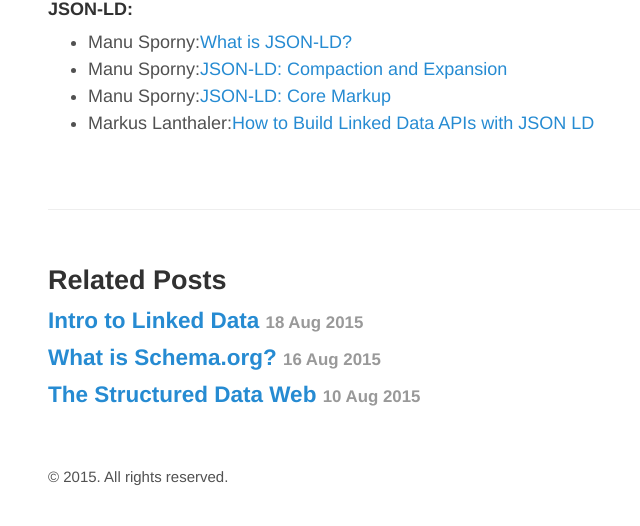
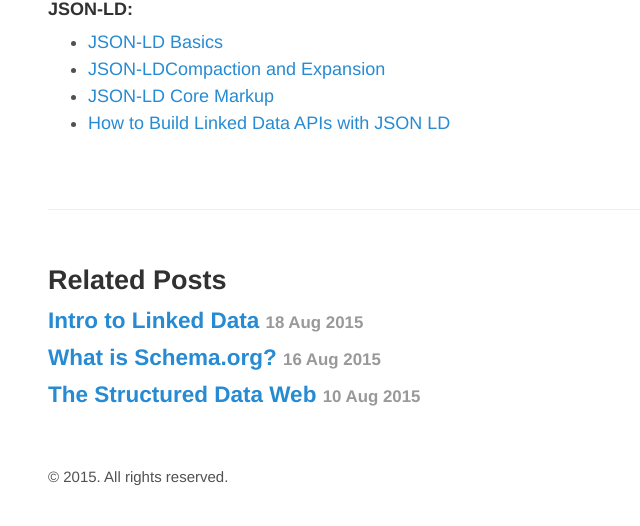
Before and after one commit to healthschema/healthschema.github.io, a Jekyll site: the page built from _posts/2015-08-17-intro-json-ld.md, in a window 1280 px wide. Shown: the part 560-1086 px from the top of the page, without its empty margins (277-917 px from the left). Built offline with Jekyll 4.4.1, drawn with Linux system fonts in a browser that asks for light colours.

Commit message:
Update 2015-08-17-intro-json-ld.md

```diff
--- a/_posts/2015-08-17-intro-json-ld.md
+++ b/_posts/2015-08-17-intro-json-ld.md
@@ -7,7 +7,7 @@ title: What is JSON-LD?
 [![What is JSON-LD?](https://i.ytimg.com/vi/vioCbTo3C-4/hqdefault.jpg)](https://www.youtube.com/embed/vioCbTo3C-4 "What is JSON-LD?")
 
 #### JSON-LD:
-* Manu Sporny:[What is JSON-LD?](https://youtu.be/vioCbTo3C-4)
-* Manu Sporny:[JSON-LD: Compaction and Expansion](https://youtu.be/Tm3fD89dqRE)
-* Manu Sporny:[JSON-LD: Core Markup](https://youtu.be/UmvWk_TQ30A)
-* Markus Lanthaler:[How to Build Linked Data APIs with JSON LD](https://youtu.be/fJCtaNRxg9M)
+* [JSON-LD Basics](https://youtu.be/vioCbTo3C-4)
+* [JSON-LDCompaction and Expansion](https://youtu.be/Tm3fD89dqRE)
+* [JSON-LD Core Markup](https://youtu.be/UmvWk_TQ30A)
+* [How to Build Linked Data APIs with JSON LD](https://youtu.be/fJCtaNRxg9M)
```
